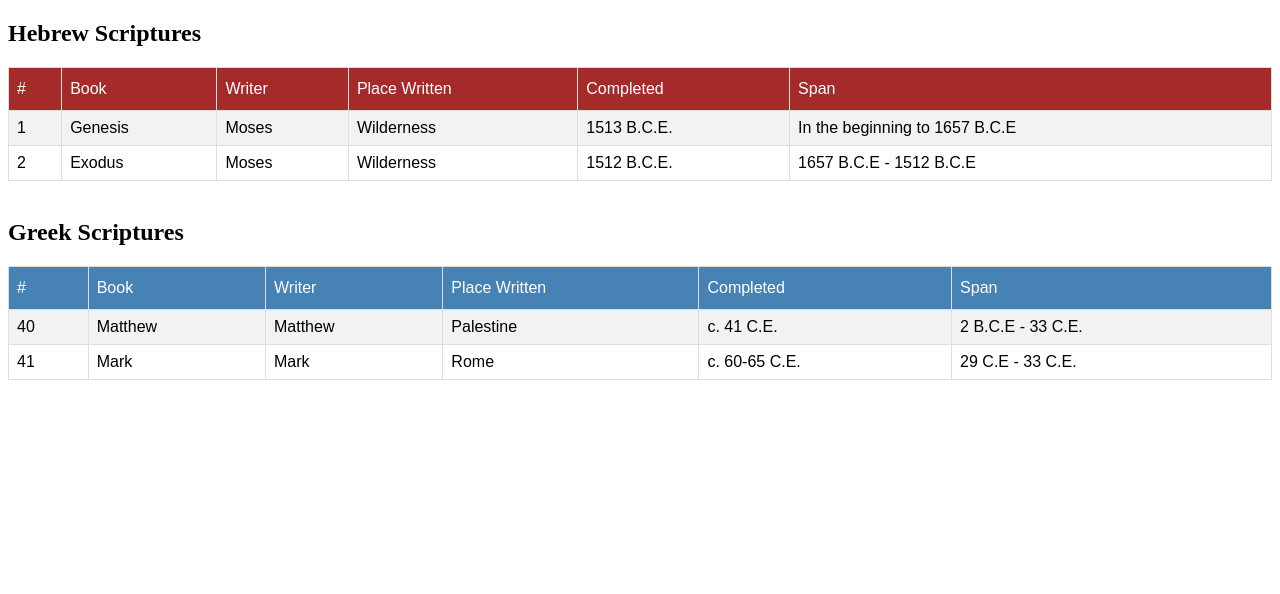
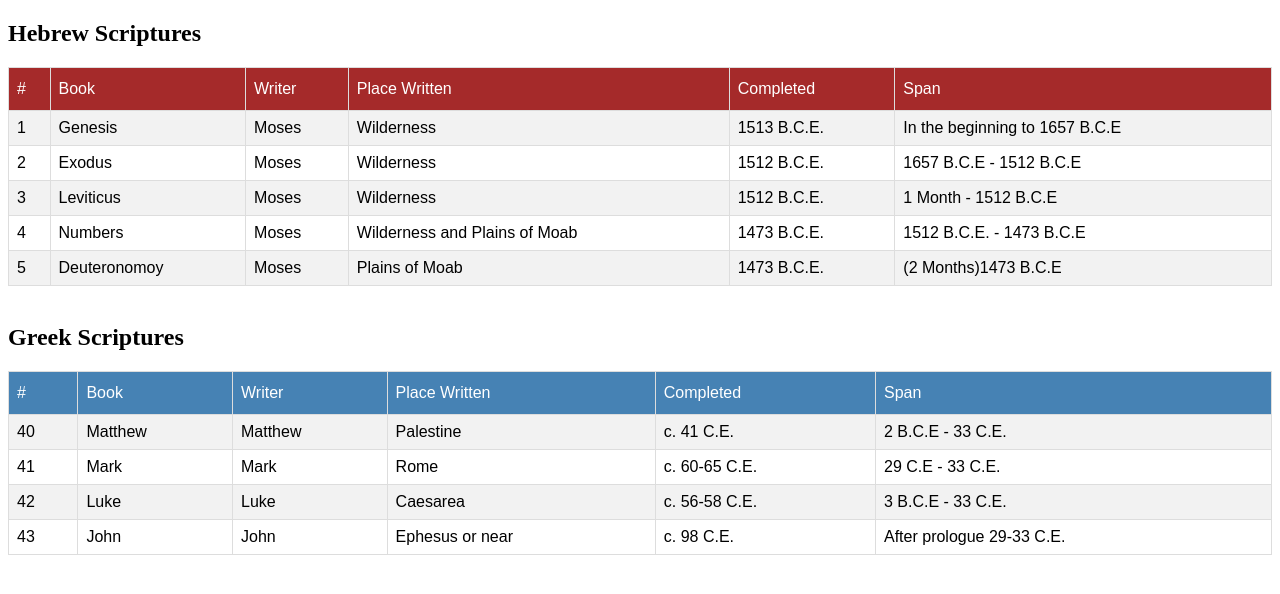
Before and after one commit to admin4tech/myLibrary, a plain HTML site: page Books.html in a window 1280 px wide. Drawn offline with Linux system fonts and the light colour scheme.

Commit message:
Books added
Added more books

```diff
--- a/Books.html
+++ b/Books.html
@@ -95,6 +95,33 @@ color: white;
 			<td>1512 B.C.E.</td>
 			<td>1657 B.C.E - 1512 B.C.E</td>
 		</tr>
+	</tr>
+	<tr>
+		<td>3</td>
+		<td>Leviticus</td>
+		<td>Moses</td>
+		<td>Wilderness</td>
+		<td>1512 B.C.E.</td>
+		<td>1 Month - 1512 B.C.E</td>
+	</tr>
+</tr>
+<tr>
+	<td>4</td>
+	<td>Numbers</td>
+	<td>Moses</td>
+	<td>Wilderness and Plains of Moab</td>
+	<td>1473 B.C.E.</td>
+	<td>1512 B.C.E. - 1473 B.C.E</td>
+</tr>
+</tr>
+<tr>
+	<td>5</td>
+	<td>Deuteronomoy</td>
+	<td>Moses</td>
+	<td>Plains of Moab</td>
+	<td>1473 B.C.E.</td>
+	<td>(2 Months)1473 B.C.E</td>
+</tr>
 	</table>
   <br>
   <h2>Greek Scriptures</h2>
@@ -123,6 +150,22 @@ color: white;
 	  <td>c. 60-65 C.E.</td>
 	  <td>29 C.E - 33 C.E.</td>
   </tr>
+  <tr>
+	<td>42</td>
+	<td>Luke</td>
+	<td>Luke</td>
+	<td>Caesarea</td>
+	<td>c. 56-58 C.E.</td>
+	<td>3 B.C.E - 33 C.E.</td>
+</tr>
+<tr>
+	<td>43</td>
+	<td>John</td>
+	<td>John</td>
+	<td>Ephesus or near</td>
+	<td>c. 98 C.E.</td>
+	<td>After prologue 29-33 C.E.</td>
+</tr>
 </table>
 </body>
 
```
